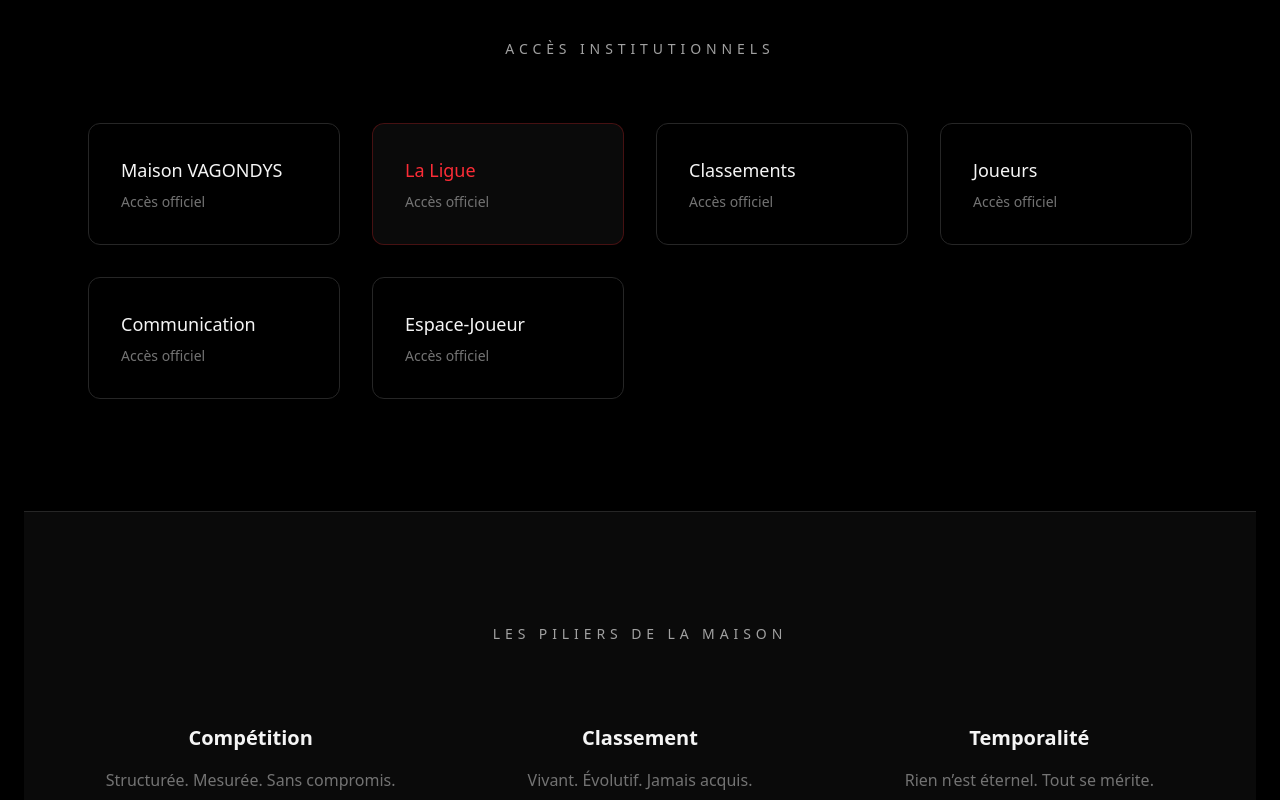
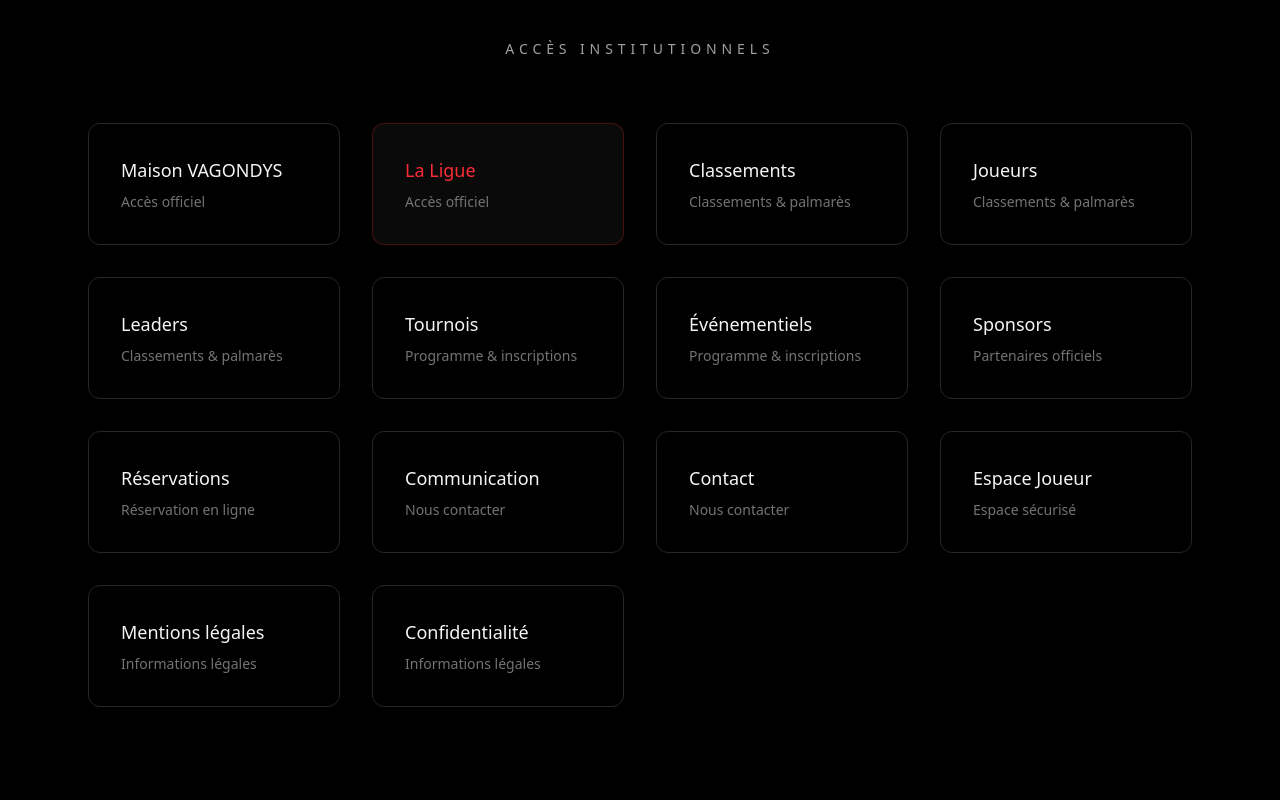
Before and after one commit to AirsoftSystem/vagondys, a Next.js app: page / in a window 1280 px wide. Shown: the part 1400-2200 px from the top of the page. Built offline with nearby package versions, Linux system fonts and the light colour scheme.

Commit message:
VAGONDYS > Acceuil

```diff
--- a/app/(public)/page.tsx
+++ b/app/(public)/page.tsx
@@ -1,3 +1,4 @@
+
 import Image from "next/image";
 import Link from "next/link";
 import { User } from "lucide-react";
@@ -23,14 +24,30 @@ export default function HomePage() {
     { id: 16, slug: "blade-m", name: "BLADE-M", rank: "OR" }
   ];
 
+  // Liste des liens institutionnels (triée par ordre alphabétique ou logique)
+  const institutionalLinks = [
+    { label: "Maison VAGONDYS", href: "/maison", category: "institution" },
+    { label: "La Ligue", href: "/la-ligue", category: "institution", highlight: true },
+    { label: "Classements", href: "/classements", category: "ranking" },
+    { label: "Joueurs", href: "/joueurs", category: "ranking" },
+    { label: "Leaders", href: "/leaders", category: "ranking" },
+    { label: "Tournois", href: "/tournois", category: "events" },
+    { label: "Événementiels", href: "/evenementiels", category: "events" },
+    { label: "Sponsors", href: "/sponsors", category: "partners" },
+    { label: "Réservations", href: "/reservations", category: "booking" },
+    { label: "Communication", href: "/communication", category: "contact" },
+    { label: "Contact", href: "/contact", category: "contact" },
+    { label: "Espace Joueur", href: "/espace-joueur", category: "auth" },
+    { label: "Mentions légales", href: "/mentions-legales", category: "legal" },
+    { label: "Confidentialité", href: "/politique-de-confidentialite", category: "legal" }
+  ];
+
   return (
-    // On utilise un conteneur div car le <main> est déjà fourni par le layout public
     <div className="flex flex-col items-center bg-black text-neutral-100">
 
       {/* ===================== */}
       {/* HERO — LA MAISON      */}
       {/* ===================== */}
-      {/* Ajout d'une min-height pour réserver l'espace du Hero avant le chargement du logo */}
       <header className="w-full max-w-6xl px-6 pt-24 pb-28 text-center min-h-[500px] flex flex-col items-center justify-center">
         <div className="flex justify-center mb-10 h-[180px] w-[180px] relative">
           <Image
@@ -38,7 +55,7 @@ export default function HomePage() {
             alt="VAGONDYS"
             width={180}
             height={180}
-            priority // Charge l'image immédiatement pour le LCP
+            priority
             className="object-contain"
           />
         </div>
@@ -48,7 +65,7 @@ export default function HomePage() {
         </h1>
 
         <p className="mt-6 text-lg md:text-xl text-neutral-300 max-w-2xl mx-auto">
-          Maison d’élite d’airsoft. Discipline, compétition et maîtrise du chaos.
+          Maison d&apos;élite d&apos;airsoft. Discipline, compétition et maîtrise du chaos.
         </p>
 
         <p className="mt-10 text-xs uppercase tracking-[0.4em] text-neutral-400">
@@ -59,7 +76,6 @@ export default function HomePage() {
       {/* ===================== */}
       {/* ÉTAT DE LA SAISON     */}
       {/* ===================== */}
-      {/* min-h pour stabiliser cette section lors du scroll */}
       <section className="w-full border-t border-neutral-800 bg-neutral-950 min-h-[180px]">
         <div className="max-w-6xl mx-auto px-6 py-16 grid grid-cols-1 md:grid-cols-3 gap-12 text-center">
           <div className="flex flex-col justify-center">
@@ -102,7 +118,6 @@ export default function HomePage() {
           Les 16 Leaders — Saison 2025
         </h2>
 
-        {/* Grille stabilisée avec aspect-square */}
         <div className="grid grid-cols-2 sm:grid-cols-4 md:grid-cols-8 gap-6">
           {Array.from({ length: 16 }).map((_, i) => {
             const player = leaders[i];
@@ -156,25 +171,29 @@ export default function HomePage() {
           Accès institutionnels
         </h2>
 
-        <nav className="grid grid-cols-1 sm:grid-cols-2 md:grid-cols-4 gap-8">
-          {[
-            { label: "Maison VAGONDYS", href: "/maison" },
-            { label: "La Ligue", href: "/la-ligue" , sub: "Barèmes & Calendrier" },
-            { label: "Classements", href: "/classements" },
-            { label: "Joueurs", href: "/joueurs" },
-            { label: "Communication", href: "/communication" },
-            { label: "Espace-Joueur", href: "/espace-joueur" },
-          ].map((item) => (
+        <nav className="grid grid-cols-1 sm:grid-cols-2 md:grid-cols-3 lg:grid-cols-4 gap-8">
+          {institutionalLinks.map((item) => (
             <Link
               key={item.label}
               href={item.href}
-              className={`group border rounded-xl p-8 hover:border-neutral-500 transition min-h-[120px] flex flex-col justify-center ${item.label === "La Ligue" ? "border-red-900/50 bg-neutral-950" : "border-neutral-800"}`}
+              className={`group border rounded-xl p-8 hover:border-neutral-500 transition min-h-[120px] flex flex-col justify-center ${
+                item.highlight ? "border-red-900/50 bg-neutral-950" : "border-neutral-800"
+              }`}
             >
-              <p className={`text-lg font-medium group-hover:text-white transition ${item.label === "La Ligue" ? "text-red-500" : ""}`}>
+              <p className={`text-lg font-medium group-hover:text-white transition ${
+                item.highlight ? "text-red-500" : ""
+              }`}>
                 {item.label}
               </p>
               <p className="text-sm text-neutral-500 mt-2">
-                Accès officiel
+                {item.category === "institution" && "Accès officiel"}
+                {item.category === "ranking" && "Classements & palmarès"}
+                {item.category === "events" && "Programme & inscriptions"}
+                {item.category === "partners" && "Partenaires officiels"}
+                {item.category === "booking" && "Réservation en ligne"}
+                {item.category === "contact" && "Nous contacter"}
+                {item.category === "auth" && "Espace sécurisé"}
+                {item.category === "legal" && "Informations légales"}
               </p>
             </Link>
           ))}
@@ -208,7 +227,7 @@ export default function HomePage() {
             <div className="flex flex-col items-center">
               <p className="text-xl font-semibold mb-4">Temporalité</p>
               <p className="text-neutral-500">
-                Rien n’est éternel. Tout se mérite.
+                Rien n&apos;est éternel. Tout se mérite.
               </p>
             </div>
           </div>
```
